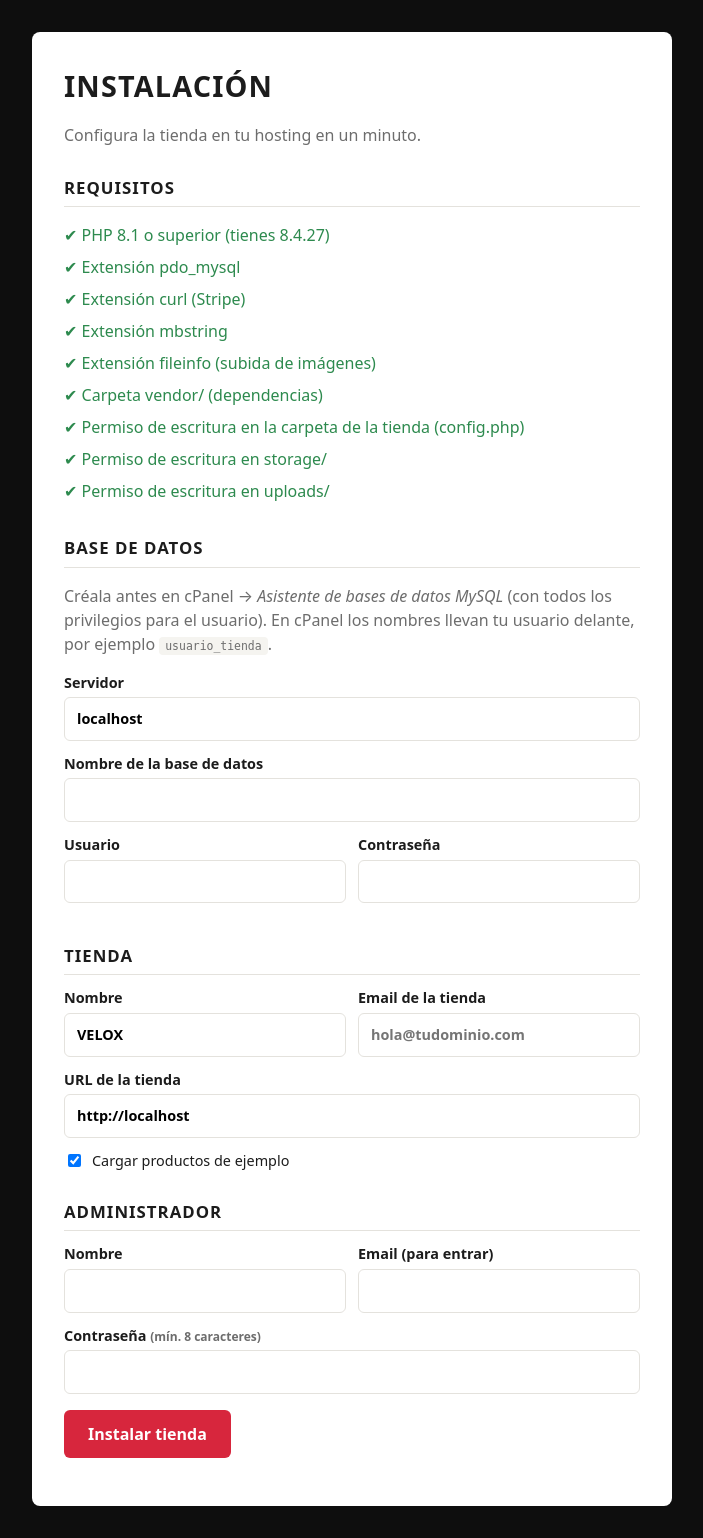
After one commit to silinfo/Bike, a PHP site: page /install.php in a window 1280 px wide. The commit adds this page. Shown: the whole page, without its empty margins (288-991 px from the left). Run offline with PHP 8.4, Linux system fonts and the light colour scheme.

Commit message:
Instalador web y guía para publicar en HostGator (cPanel)
- install.php: comprueba requisitos, crea tablas y administrador y genera
  config.php conservando sus comentarios. Solo acepta BD local y se bloquea
  tras instalar. Sin config.php la web redirige al instalador.
- bin/empaquetar.sh: ZIP listo para hosting compartido con vendor/ de
  producción (1,1 MB).
- Opción debug: en producción no se muestran errores de PHP al visitante.
- PUBLICAR-HOSTGATOR.md: pasos en cPanel (PHP, BD, subida, SSL, SMTP,
  Stripe, cron) y solución de problemas.

Co-Authored-By: Claude Opus 5.5 <noreply@anthropic.com>
Claude-Session: https://claude.ai/code/session_01CSzjN9LNUzB18noKUyuTwu

```diff
--- a/config.example.php
+++ b/config.example.php
@@ -1,6 +1,8 @@
 <?php
 // Copia este archivo como config.php y ajusta los valores.
 return [
+    // true solo mientras desarrollas: muestra los errores de PHP en pantalla
+    'debug' => false,
     'db' => [
         'host'    => '127.0.0.1',
         'port'    => 3306,
--- /dev/null
+++ b/install.php
@@ -0,0 +1,212 @@
+<?php
+/*
+ * Instalador web (para hostings sin SSH como HostGator, SiteGround…).
+ * Crea config.php, las tablas y el usuario administrador.
+ * BÓRRALO del servidor en cuanto termines la instalación.
+ */
+declare(strict_types=1);
+ini_set('display_errors', '1');
+
+$root = __DIR__;
+$lock = $root . '/storage/installed.lock';
+
+function h(?string $s): string { return htmlspecialchars((string)$s, ENT_QUOTES, 'UTF-8'); }
+
+// Sustituye el valor de una clave dentro de una sección de config.example.php
+// conservando los comentarios del archivo.
+function config_set(string $php, string $section, string $key, string|int|bool $value): string
+{
+    $export = var_export($value, true);
+    return preg_replace_callback(
+        "/('" . preg_quote($section, '/') . "'\s*=>\s*\[)(.*?)(\n    \],)/s",
+        fn($m) => $m[1] . preg_replace("/('" . preg_quote($key, '/') . "'\s*=>\s*)(?:'(?:[^'\\\\]|\\\\.)*'|[\w.\-]+)/", '${1}' . addcslashes($export, '\\$'), $m[2], 1) . $m[3],
+        $php, 1
+    );
+}
+
+// Ejecuta un archivo .sql sentencia a sentencia
+function run_sql_file(PDO $pdo, string $file): void
+{
+    $sql = preg_replace('/^\s*--.*$/m', '', file_get_contents($file));
+    foreach (preg_split('/;\s*\n/', $sql) as $stmt) {
+        if (trim($stmt) !== '') $pdo->exec($stmt);
+    }
+}
+
+// --- Requisitos ---
+$checks = [
+    'PHP 8.1 o superior (tienes ' . PHP_VERSION . ')' => version_compare(PHP_VERSION, '8.1.0', '>='),
+    'Extensión pdo_mysql'  => extension_loaded('pdo_mysql'),
+    'Extensión curl (Stripe)' => extension_loaded('curl'),
+    'Extensión mbstring'   => extension_loaded('mbstring'),
+    'Extensión fileinfo (subida de imágenes)' => extension_loaded('fileinfo'),
+    'Carpeta vendor/ (dependencias)' => is_file($root . '/vendor/autoload.php'),
+    'Permiso de escritura en la carpeta de la tienda (config.php)' => is_writable($root) || is_writable($root . '/config.php'),
+    'Permiso de escritura en storage/' => is_writable($root . '/storage'),
+    'Permiso de escritura en uploads/' => is_writable($root . '/uploads'),
+];
+$requirementsOk = !in_array(false, $checks, true);
+
+// URL detectada
+$https = (!empty($_SERVER['HTTPS']) && $_SERVER['HTTPS'] !== 'off') || ($_SERVER['HTTP_X_FORWARDED_PROTO'] ?? '') === 'https';
+$baseUrl = rtrim(str_replace('\\', '/', dirname($_SERVER['SCRIPT_NAME'] ?? '/')), '/');
+$appUrl = ($https ? 'https' : 'http') . '://' . ($_SERVER['HTTP_HOST'] ?? 'localhost') . $baseUrl;
+
+$f = [
+    'db_host' => 'localhost', 'db_name' => '', 'db_user' => '', 'db_pass' => '',
+    'site_name' => 'VELOX', 'site_email' => '', 'app_url' => $appUrl,
+    'admin_name' => '', 'admin_email' => '', 'admin_pass' => '', 'demo' => '1',
+];
+$errors = [];
+$done = false;
+
+if (!is_file($lock) && $_SERVER['REQUEST_METHOD'] === 'POST' && $requirementsOk) {
+    foreach ($f as $k => $_) $f[$k] = trim((string)($_POST[$k] ?? ''));
+    $f['db_pass'] = (string)($_POST['db_pass'] ?? '');
+    $f['admin_pass'] = (string)($_POST['admin_pass'] ?? '');
+
+    // Solo base de datos local: evita que un tercero instale contra un servidor suyo
+    if (!in_array(strtolower($f['db_host']), ['localhost', '127.0.0.1', '::1'], true)) $errors[] = 'El servidor de base de datos debe ser «localhost».';
+    if ($f['db_name'] === '' || $f['db_user'] === '') $errors[] = 'Indica el nombre de la base de datos y el usuario.';
+    if (!filter_var($f['admin_email'], FILTER_VALIDATE_EMAIL)) $errors[] = 'El email del administrador no es válido.';
+    if (strlen($f['admin_pass']) < 8) $errors[] = 'La contraseña del administrador debe tener al menos 8 caracteres.';
+    if ($f['site_email'] !== '' && !filter_var($f['site_email'], FILTER_VALIDATE_EMAIL)) $errors[] = 'El email de la tienda no es válido.';
+    if (!filter_var($f['app_url'], FILTER_VALIDATE_URL)) $errors[] = 'La URL de la tienda no es válida.';
+
+    if (!$errors) {
+        try {
+            $pdo = new PDO("mysql:host={$f['db_host']};dbname={$f['db_name']};charset=utf8mb4", $f['db_user'], $f['db_pass'], [PDO::ATTR_ERRMODE => PDO::ERRMODE_EXCEPTION]);
+        } catch (PDOException $ex) {
+            $errors[] = 'No se puede conectar a la base de datos: ' . $ex->getMessage();
+        }
+    }
+    if (!$errors && $pdo->query("SHOW TABLES LIKE 'products'")->fetchColumn()) {
+        $errors[] = 'Esa base de datos ya contiene una tienda instalada. Usa una base de datos vacía (así no se borra nada).';
+    }
+
+    if (!$errors) {
+        try {
+            run_sql_file($pdo, $root . '/database/schema.sql');
+            if ($f['demo'] === '1') run_sql_file($pdo, $root . '/database/seed.sql');
+            $pdo->prepare('INSERT INTO admin_users (email, name, password_hash) VALUES (?,?,?)')
+                ->execute([$f['admin_email'], $f['admin_name'] ?: 'Administrador', password_hash($f['admin_pass'], PASSWORD_DEFAULT)]);
+
+            $cfg = file_get_contents($root . '/config.example.php');
+            $cfg = config_set($cfg, 'db', 'host', $f['db_host']);
+            $cfg = config_set($cfg, 'db', 'name', $f['db_name']);
+            $cfg = config_set($cfg, 'db', 'user', $f['db_user']);
+            $cfg = config_set($cfg, 'db', 'pass', $f['db_pass']);
+            $cfg = config_set($cfg, 'site', 'name', $f['site_name'] ?: 'VELOX');
+            $cfg = config_set($cfg, 'site', 'base_url', $baseUrl);
+            $cfg = config_set($cfg, 'site', 'app_url', rtrim($f['app_url'], '/'));
+            if ($f['site_email'] !== '') {
+                $cfg = config_set($cfg, 'site', 'email', $f['site_email']);
+                $cfg = config_set($cfg, 'mail', 'admin_email', $f['site_email']);
+                $cfg = config_set($cfg, 'mail', 'from_email', $f['site_email']);
+            }
+            $cfg = config_set($cfg, 'mail', 'from_name', $f['site_name'] ?: 'VELOX');
+
+            if (file_put_contents($root . '/config.php', $cfg) === false) throw new RuntimeException('No se pudo escribir config.php.');
+            @chmod($root . '/config.php', 0640);
+            file_put_contents($lock, date('c'));
+            $done = true;
+        } catch (Throwable $ex) {
+            $errors[] = 'Error durante la instalación: ' . $ex->getMessage();
+        }
+    }
+}
+?>
+<!doctype html>
+<html lang="es">
+<head>
+<meta charset="utf-8">
+<meta name="viewport" content="width=device-width, initial-scale=1">
+<meta name="robots" content="noindex">
+<title>Instalación de la tienda</title>
+<style>
+    :root { --accent: #d7263d; --line: #e4e2dd; --muted: #6d6d6d; }
+    * { box-sizing: border-box; }
+    body { margin: 0; font-family: system-ui, -apple-system, 'Segoe UI', sans-serif; background: #0e0e0e; color: #1c1c1c; line-height: 1.5; padding: 32px 16px; }
+    .box { max-width: 640px; margin: 0 auto; background: #fff; border-radius: 8px; padding: 32px; }
+    h1 { margin: 0 0 4px; font-size: 1.8rem; text-transform: uppercase; letter-spacing: .04em; }
+    h2 { font-size: 1.05rem; text-transform: uppercase; letter-spacing: .06em; margin: 28px 0 12px; border-bottom: 1px solid var(--line); padding-bottom: 6px; }
+    p.muted, small { color: var(--muted); }
+    label { display: block; font-weight: 600; font-size: .9rem; margin-bottom: 12px; }
+    input[type=text], input[type=password], input[type=email], input[type=url] { display: block; width: 100%; margin-top: 4px; padding: 10px 12px; border: 1px solid var(--line); border-radius: 6px; font: inherit; }
+    .row { display: grid; grid-template-columns: 1fr 1fr; gap: 12px; }
+    .check { display: flex; gap: 8px; align-items: center; font-weight: 500; }
+    button, .btn { display: inline-block; background: var(--accent); color: #fff; border: 0; padding: 12px 24px; border-radius: 6px; font: inherit; font-weight: 700; cursor: pointer; text-decoration: none; }
+    ul.req { list-style: none; padding: 0; margin: 0; }
+    ul.req li { padding: 4px 0; }
+    .ok { color: #2d8a4e; } .ko { color: var(--accent); font-weight: 600; }
+    .error { background: #fdeaea; color: #8f1d1d; padding: 12px 16px; border-radius: 6px; margin-bottom: 12px; }
+    .success { background: #e6f4ea; color: #1e5e34; padding: 12px 16px; border-radius: 6px; }
+    .warn { background: #fff4db; color: #8a5a00; padding: 12px 16px; border-radius: 6px; margin: 16px 0; }
+    code { background: #f5f4f0; padding: 2px 6px; border-radius: 4px; font-size: .88em; word-break: break-all; }
+    @media (max-width: 520px) { .row { grid-template-columns: 1fr; } .box { padding: 22px; } }
+</style>
+</head>
+<body>
+<div class="box">
+<?php if ($done): ?>
+    <h1>¡Tienda instalada!</h1>
+    <p class="success">Base de datos creada, usuario administrador listo y <code>config.php</code> generado.</p>
+    <div class="warn"><strong>Importante:</strong> borra ahora el archivo <code>install.php</code> del servidor (Administrador de archivos de cPanel).</div>
+    <p><a class="btn" href="<?= h($baseUrl) ?>/">Ver la tienda</a> &nbsp; <a class="btn" href="<?= h($baseUrl) ?>/admin/">Entrar al panel</a></p>
+    <h2>Siguientes pasos</h2>
+    <ol>
+        <li>Revisa en <code>config.php</code> la dirección, el teléfono, el IBAN y los datos SMTP para los emails (ahora en modo <code>log</code>: no se envían).</li>
+        <li>Para cobrar con tarjeta, añade tus claves de Stripe (ver README).</li>
+        <li>Crea el cron en cPanel → <em>Cron Jobs</em> (cada 15 minutos):<br><code>php <?= h($root) ?>/bin/cron.php</code></li>
+    </ol>
+<?php elseif (is_file($lock)): ?>
+    <h1>Ya instalada</h1>
+    <p>La tienda ya está instalada. Por seguridad, <strong>borra el archivo <code>install.php</code></strong> del servidor.</p>
+    <p><a class="btn" href="<?= h($baseUrl) ?>/">Ir a la tienda</a></p>
+<?php else: ?>
+    <h1>Instalación</h1>
+    <p class="muted">Configura la tienda en tu hosting en un minuto.</p>
+
+    <h2>Requisitos</h2>
+    <ul class="req">
+        <?php foreach ($checks as $label => $ok): ?>
+            <li class="<?= $ok ? 'ok' : 'ko' ?>"><?= $ok ? '✔' : '✘' ?> <?= h($label) ?></li>
+        <?php endforeach; ?>
+    </ul>
+    <?php if (!$requirementsOk): ?>
+        <p class="warn">Corrige los requisitos marcados en rojo y recarga la página. La versión de PHP se cambia en cPanel → <em>MultiPHP Manager</em>; los permisos, en el Administrador de archivos (carpetas a 755).</p>
+    <?php else: ?>
+        <form method="post" autocomplete="off">
+            <?php foreach ($errors as $err): ?><div class="error"><?= h($err) ?></div><?php endforeach; ?>
+
+            <h2>Base de datos</h2>
+            <p class="muted">Créala antes en cPanel → <em>Asistente de bases de datos MySQL</em> (con todos los privilegios para el usuario). En cPanel los nombres llevan tu usuario delante, por ejemplo <code>usuario_tienda</code>.</p>
+            <label>Servidor <input type="text" name="db_host" value="<?= h($f['db_host']) ?>" required></label>
+            <label>Nombre de la base de datos <input type="text" name="db_name" value="<?= h($f['db_name']) ?>" required></label>
+            <div class="row">
+                <label>Usuario <input type="text" name="db_user" value="<?= h($f['db_user']) ?>" required></label>
+                <label>Contraseña <input type="password" name="db_pass" value=""></label>
+            </div>
+
+            <h2>Tienda</h2>
+            <div class="row">
+                <label>Nombre <input type="text" name="site_name" value="<?= h($f['site_name']) ?>"></label>
+                <label>Email de la tienda <input type="email" name="site_email" value="<?= h($f['site_email']) ?>" placeholder="hola@tudominio.com"></label>
+            </div>
+            <label>URL de la tienda <input type="url" name="app_url" value="<?= h($f['app_url']) ?>" required></label>
+            <label class="check"><input type="checkbox" name="demo" value="1" <?= $f['demo'] === '1' ? 'checked' : '' ?>> Cargar productos de ejemplo</label>
+
+            <h2>Administrador</h2>
+            <div class="row">
+                <label>Nombre <input type="text" name="admin_name" value="<?= h($f['admin_name']) ?>"></label>
+                <label>Email (para entrar) <input type="email" name="admin_email" value="<?= h($f['admin_email']) ?>" required></label>
+            </div>
+            <label>Contraseña <small>(mín. 8 caracteres)</small> <input type="password" name="admin_pass" required minlength="8"></label>
+
+            <p><button type="submit">Instalar tienda</button></p>
+        </form>
+    <?php endif; ?>
+<?php endif; ?>
+</div>
+</body>
+</html>
```
Also changed, not shown: PUBLICAR-HOSTGATOR.md (added, +107 -0 lines), includes/bootstrap.php (+10 -0 lines), README.md, 1 other file.
